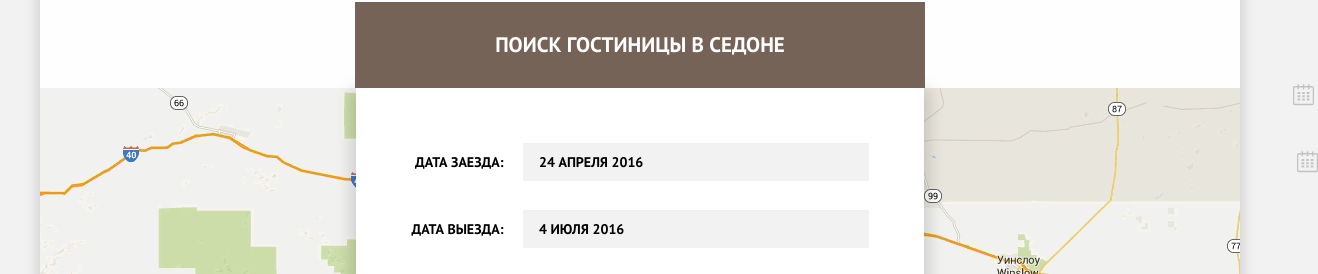
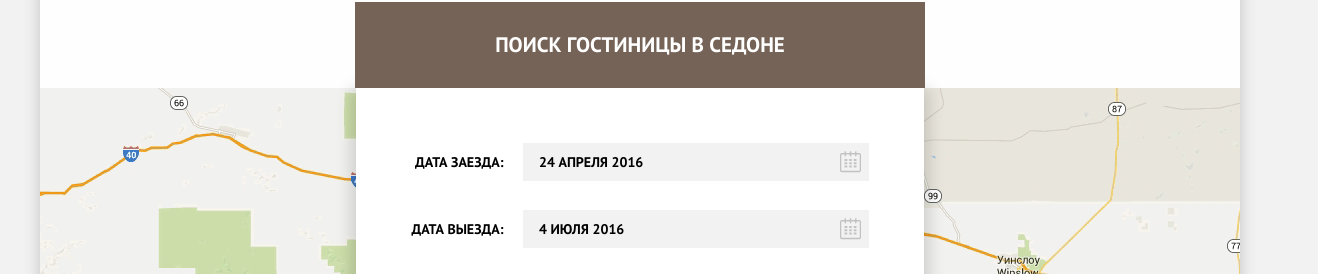
Before and after one commit to alexanderbrun/111585-sedona, a plain HTML site: page index.html in a window 1280 px wide. Shown: the part 2081-2355 px from the top of the page, 1318 px wide, since content can reach past the window. Drawn offline with Linux system fonts and the light colour scheme.

Commit message:
Календари спасены

```diff
--- a/css/style.css
+++ b/css/style.css
@@ -225,7 +225,7 @@ nav a {
 .main-form input[type="text"] {
   width: 346px;
   height: 38px;
-  padding: 14px;
+  padding-left: 14px;
   margin-left: 16px;
   background-color: #f2f2f2;
   border: 2px solid #f2f2f2;
@@ -242,15 +242,16 @@ nav a {
 }
 .calendar {
   position: absolute;
-  transform: translate(424px, -59px);
+  transform: translate(333px, 8px);
   background-image: url("../img/spritesheet.png");
   background-repeat: no-repeat;
   width: 21px;
   height: 22px;
   background-position: -230px -5px;
+  /*outline: 1px solid red;*/
 }
 .out-calendar {
-  transform: translate(428px, -59px);
+  /*transform: translate(428px, -59px);*/
 }
 .calendar:hover {
   width: 21px;
--- a/index.html
+++ b/index.html
@@ -147,12 +147,12 @@
       <!-- <iframe></iframe> -->
       <form class="main-form" action="" method="post" style="">
         <label class="date">Дата заезда:
+          <a href="#"><i class="in-calendar calendar"></i></a>
           <input type="text" name="date-in" value="24 Апреля 2016">
-          <a href="#"><i class="in-calendar calendar"></i></a>
         </label>
         <label class="date">Дата выезда:
+          <a href="#"><i class="out-calendar calendar"></i></a>
           <input type="text" name="date-out" value="4 Июля 2016">
-          <a href="#"><i class="out-calendar calendar"></i></a>
         </label>
         <div class="half-width adult">
           <label><span>Взрослые:</span>
```
